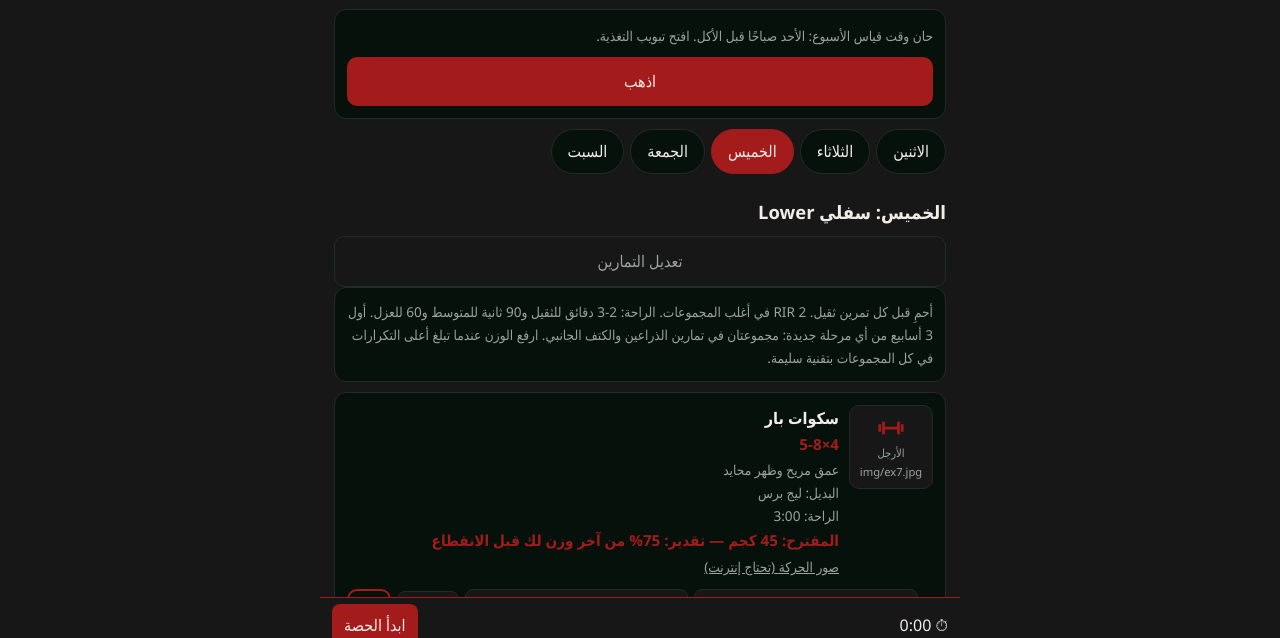
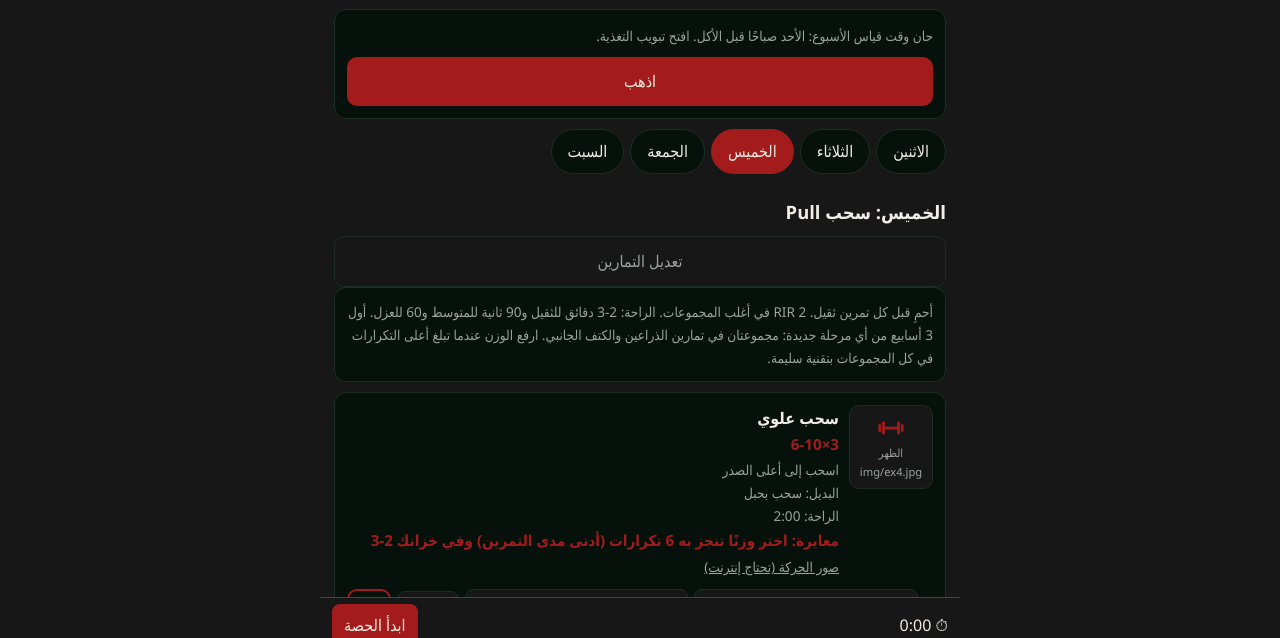
Before and after one commit to yahyasajid097-eng/Gym, a plain HTML site: page index.html in a window 1280 px wide. Shown: the part 91-729 px from the top of the page. Drawn offline with Linux system fonts and the light colour scheme.

Commit message:
Add files via upload

```diff
--- a/index.html
+++ b/index.html
@@ -80,9 +80,9 @@ var X=[0,
 ["هيب ثراست","hip thrust","الأرجل","8-12","اعصر الأرداف في الأعلى","جلوت بريدج"],
 ["ليج إكستنشن","leg extension","الأرجل","12-15","نزول بطيء","سكوات بجهاز"],
 ["كرانش كابل","cable crunch","البطن","12-15","قوّس العمود الفقري","كرانش أرضي"]];
-var D=[{d:"الاثنين",t:"دفع Push",e:[[23,4],[13,3],[3,3],[16,4],[5,3],[24,3]]},
-{d:"الثلاثاء",t:"سحب Pull",e:[[4,3],[25,3],[2,3],[17,3],[6,3],[26,2],[11,3]]},
-{d:"الخميس",t:"سفلي Lower",e:[[7,4],[8,3],[27,3],[10,3],[20,3],[11,3]]},
+var D=[{d:"الاثنين",t:"سفلي Lower",e:[[7,4],[8,3],[27,3],[10,3],[20,3],[11,3]]},
+{d:"الثلاثاء",t:"دفع Push",e:[[23,4],[13,3],[3,3],[16,4],[5,3],[24,3]]},
+{d:"الخميس",t:"سحب Pull",e:[[4,3],[25,3],[2,3],[17,3],[6,3],[26,2],[11,3]]},
 {d:"الجمعة",t:"علوي Upper",e:[[28,3],[4,3],[15,3],[29,2],[16,3],[30,2],[5,2],[9,2],[10,2]]},
 {d:"السبت",t:"كارديو خفيف",c:1}];
 var F=[["بيضة (حبة)",143,12.6,.7,9.5,"حبة",50],["صدر دجاج مطبوخ",165,31,0,3.6],["صدر دجاج نيء",120,22.5,0,2.6],["فخذ دجاج مطبوخ بلا جلد",209,26,0,11],["تونة معلبة في الماء",116,26,0,1],["كفتة لحم نيئة",250,17,1,20],["أرز مطبوخ",130,2.7,28,.3],["خبز",265,9,49,3],["عدس مطبوخ",116,9,20,.4],["حمص مطبوخ",164,8.9,27,2.6],["بطاطس مسلوقة",87,1.9,20,.1],["شوفان جاف",389,17,66,7],["موز",89,1.1,23,.3],["زبادي سادة",61,3.5,4.7,3.3],["زيت زيتون (ملعقة)",884,0,0,100,"ملعقة",14],["خضار مشكلة",25,1.5,5,.2]];
@@ -109,7 +109,7 @@ var XE=[0,
 ["Hip thrust","Legs","Squeeze glutes at the top","Glute bridge"],
 ["Leg extension","Legs","Slow lowering","Machine squat"],
 ["Cable crunch","Core","Curl the spine","Floor crunch"]];
-var DE=[["Monday","Push"],["Tuesday","Pull"],["Thursday","Lower"],["Friday","Upper"],["Saturday","Light cardio"]];
+var DE=[["Monday","Lower"],["Tuesday","Push"],["Thursday","Pull"],["Friday","Upper"],["Saturday","Light cardio"]];
 var FE=["Egg (piece)","Chicken breast, cooked","Chicken breast, raw","Chicken thigh, cooked, skinless","Canned tuna in water","Raw beef kefta","Rice, cooked","Bread","Lentils, cooked","Chickpeas, cooked","Potato, boiled","Oats, dry","Banana","Plain yogurt","Olive oil (tbsp)","Mixed vegetables"];
 var UE={"حبة":"piece","ملعقة":"tbsp"};
 
@@ -148,6 +148,7 @@ function fn(i){return en()?FE[i]:F[i][0]}
 function un(u){return en()?UE[u]:u}
 var S={lang:"ar",h:{},dur:{},t0:0,st:{db:2.5,bar:5,mc:5},p:{w:85,h:178,a:26,s:"m",act:1.375,g:.85},food:{date:"",items:[]}};
 try{var q=localStorage.getItem("yfit");if(q)S=Object.assign(S,JSON.parse(q))}catch(e){}
+if(!S.mig1){try{var MG={base:[2,0,1,3],deload:[2,0,1,3],b2:[1,0,3,2]};if(S.ed)for(var mk0 in MG){var mo=S.ed[mk0];if(mo){var mn={};MG[mk0].forEach(function(od,ni){if(mo[od])mn[ni]=mo[od]});S.ed[mk0]=mn}}}catch(e){}S.mig1=1}
 function sv(){try{localStorage.setItem("yfit",JSON.stringify(S))}catch(e){}}
 var today=new Date().toLocaleDateString("en-CA");
 if(S.food.date!==today)S.food={date:today,items:[]};
@@ -162,7 +163,7 @@ var BASE=D,AD=["الاثنين","الثلاثاء","الخميس","الجمعة"
 function mk(a){return a.map(function(x){return{d:AD[x[0]],dn:DE[x[0]][0],t:x[1],tn:x[2],e:x[3],c:x[4]}})}
 var PR={base:function(){return BASE},
 deload:function(){return BASE.map(function(x){return x.c?x:{d:x.d,dn:x.dn,t:x.t+" (تخفيف)",tn:x.tn+" (deload)",e:x.e.map(function(z){return[z[0],2]})}})},
-b2:function(){return mk([[0,"علوي A","Upper A",[[13,3],[14,3],[3,3],[2,3],[17,2],[5,2]]],[1,"سفلي A","Lower A",[[9,3],[8,3],[19,3],[10,3],[11,3],[22,3]]],[2,"علوي B","Upper B",[[1,3],[4,3],[15,3],[16,3],[18,2],[6,2]]],[3,"سفلي B","Lower B",[[7,3],[20,3],[21,2],[10,3],[11,3],[12,3]]],SAT])},
+b2:function(){return mk([[0,"سفلي A","Lower A",[[9,3],[8,3],[19,3],[10,3],[11,3],[22,3]]],[1,"علوي A","Upper A",[[13,3],[14,3],[3,3],[2,3],[17,2],[5,2]]],[2,"سفلي B","Lower B",[[7,3],[20,3],[21,2],[10,3],[11,3],[12,3]]],[3,"علوي B","Upper B",[[1,3],[4,3],[15,3],[16,3],[18,2],[6,2]]],SAT])},
 fb:function(){return mk([[0,"جسم كامل A","Full body A",[[7,3],[1,3],[2,3],[5,2],[12,3]]],[2,"جسم كامل B","Full body B",[[8,3],[13,3],[4,3],[3,3],[22,3]]],[4,"جسم كامل C","Full body C",[[9,3],[14,3],[19,3],[16,3],[11,3]]]])}};
 function bd(){var o=(S.ed||{})[S.prog]||{};return PR[S.prog]().map(function(x){return Object.assign({},x)}).map(function(x,i){if(o[i]&&x.e)x.e=o[i];return x})}
 D=bd();cur=Math.min(cur,D.length-1);
```
